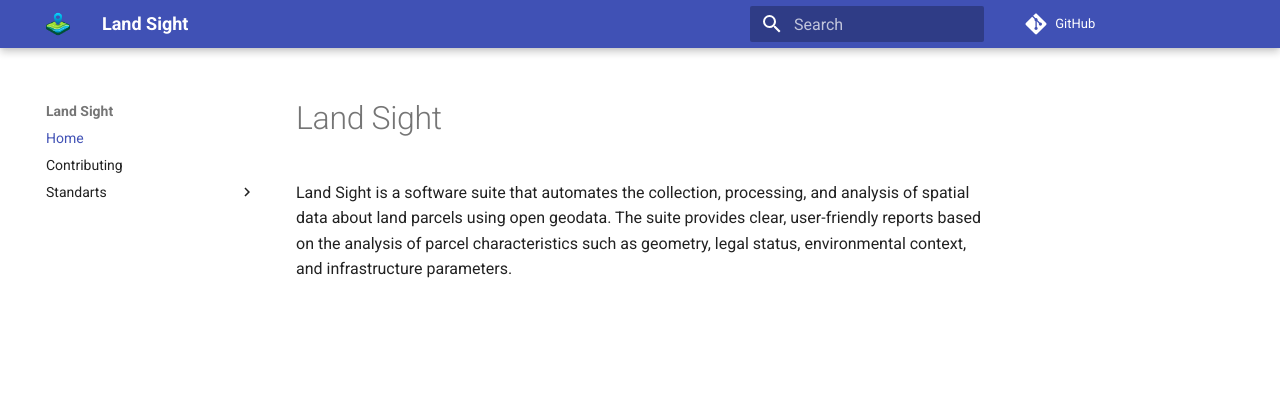
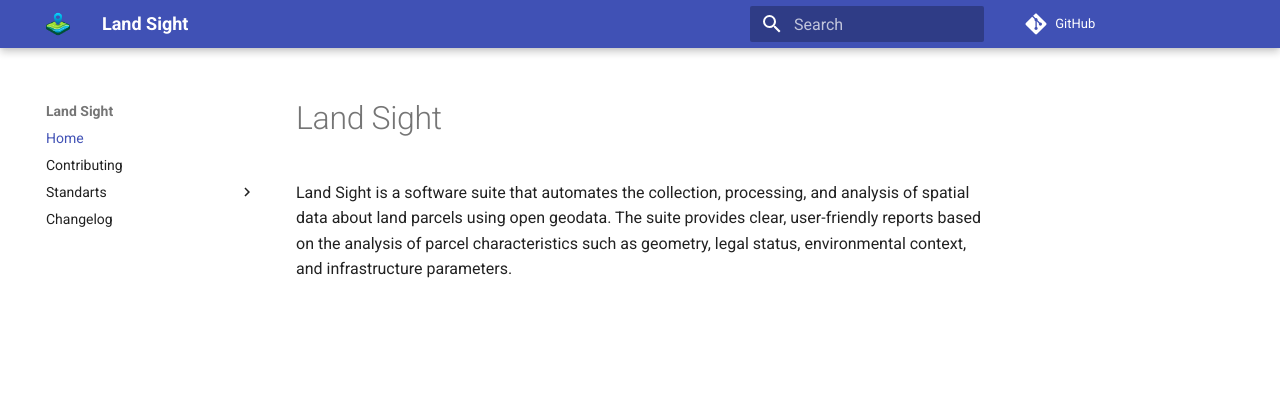
Before and after one commit to LandSight/backend, an MkDocs documentation site: the page built from docs/index.md, in a window 1280 px wide. Shown: the top 403 px of the page. Built offline with MkDocs 1.6.1 and Material for MkDocs 9.7.7, drawn with Linux system fonts in a browser that asks for light colours; plug-ins that fetch from the network failed and are left out; comment, search, counter and statistics services are not loaded.

Commit message:
docs: add changelog to mkdocs navigation

```diff
--- a/mkdocs.yaml
+++ b/mkdocs.yaml
@@ -25,6 +25,7 @@ nav:
     - "Issues": "dev/issues.md"
     - "Pull Requests": "dev/pull-request.md"
     - "Testing": "dev/testing.md"
+  - Changelog: "changelog.md"
 plugins:
   - "search"
   - "optimize"
```
